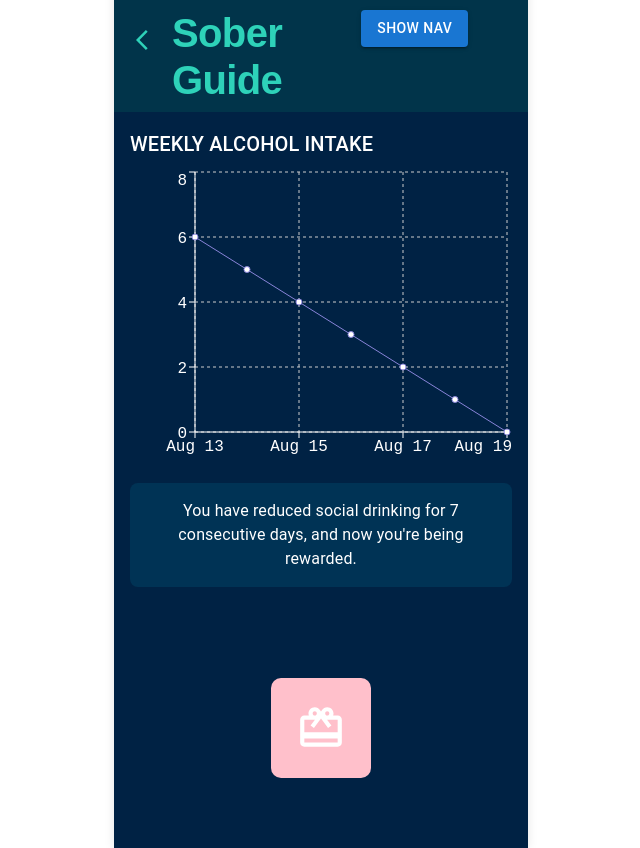
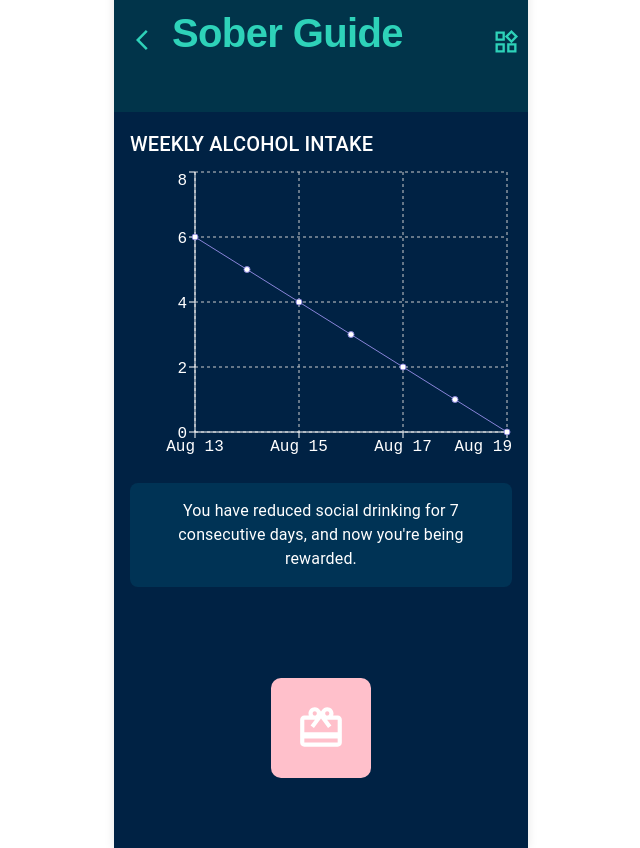
Before and after one commit to New-Designers/sober-guide-react-front-end, a React (Vite) app: page /reward in a window 1280 px wide. Shown: the whole page, without its empty margins (319-959 px from the left). Built offline with nearby package versions, Linux system fonts and the light colour scheme.

Commit message:
edit_nav_bar_motive

```diff
--- a/src/App.tsx
+++ b/src/App.tsx
@@ -10,7 +10,7 @@ import SGTitle from './components/SGTitle/SGTitle';
 import NavBar from './components/NavBar/NavBar';
 
 function App() {
-  const apiKey = 'AIzaSyA3L4eTGBZiSi5bagL1kmhRwRVYa3RNxP0'; // Replace with your actual API key
+  const apiKey = 'AIzaSyA3L4eTGBZiSi5bagL1kmhRwRVYa3RNxP0';
 
   return (
     <Router>
@@ -19,7 +19,9 @@ function App() {
           <header className="header">
             <BackButton />
             <SGTitle />
-            <NavBar />
+            <div className="nav-bar">
+              <NavBar />
+            </div>
           </header>
           <main className="content">
             <Routes>
--- a/src/components/NavBar/NavBar.tsx
+++ b/src/components/NavBar/NavBar.tsx
@@ -1,11 +1,14 @@
-import React, { useState } from 'react';
+import React, { useState, useRef, useEffect } from 'react';
 import { useNavigate } from 'react-router-dom';
-import { Box, Button, Grow, List, ListItemButton, ListItemIcon, ListItemText } from '@mui/material';
+import { Box, Grow, List, ListItemButton, ListItemIcon, ListItemText, IconButton } from '@mui/material';
 import AccountCircleIcon from '@mui/icons-material/AccountCircle';
 import MapIcon from '@mui/icons-material/Map';
 import EmojiEventsIcon from '@mui/icons-material/EmojiEvents';
 import TipsAndUpdatesIcon from '@mui/icons-material/TipsAndUpdates';
 import TourIcon from '@mui/icons-material/Tour';
+import WidgetsOutlinedIcon from '@mui/icons-material/WidgetsOutlined';
+import WidgetsIcon from '@mui/icons-material/Widgets';
+import { keyframes, styled } from '@mui/system';
 
 interface NavItem {
   text: string;
@@ -13,18 +16,63 @@ interface NavItem {
   path: string;
 }
 
+const shakeAnimation = keyframes`
+  0% { transform: rotate(0deg); }
+  25% { transform: rotate(10deg); }
+  50% { transform: rotate(0eg); }
+  75% { transform: rotate(-10deg); }
+  100% { transform: rotate(0deg); }
+`;
+
+const AnimatedIconButton = styled(IconButton)(() => ({
+  color: '#2ED2B9',
+  '&.active': {
+    color: '#2ED2B9',
+  },
+}));
+
 const NavBar: React.FC = () => {
-  const [checked, setChecked] = useState(false);
+  const [isNavOpen, setIsNavOpen] = useState(false);
+  const [isAnimating, setIsAnimating] = useState(false);
   const navigate = useNavigate();
+  const navRef = useRef<HTMLDivElement>(null);
 
-  const toggleChecked = () => {
-    setChecked((prev) => !prev);
+  const triggerAnimation = () => {
+    setIsAnimating(true);
+    setTimeout(() => setIsAnimating(false), 300);
+  };
+
+  const toggleNav = () => {
+    triggerAnimation();
+    setIsNavOpen((prev) => !prev);
+  };
+
+  const closeNav = () => {
+    if (isNavOpen) {
+      triggerAnimation();
+      setIsNavOpen(false);
+    }
   };
 
   const handleNavigation = (path: string) => {
+    closeNav();
     navigate(path);
-    setChecked(false);
   };
+
+  const handleClickOutside = (event: MouseEvent | TouchEvent) => {
+    if (navRef.current && !navRef.current.contains(event.target as Node) && isNavOpen) {
+      closeNav();
+    }
+  };
+
+  useEffect(() => {
+    document.addEventListener('mousedown', handleClickOutside);
+    document.addEventListener('touchstart', handleClickOutside);
+    return () => {
+      document.removeEventListener('mousedown', handleClickOutside);
+      document.removeEventListener('touchstart', handleClickOutside);
+    };
+  }, [isNavOpen]);
 
   const navItems: NavItem[] = [
     { text: 'Account', icon: <AccountCircleIcon />, path: '/login' },
@@ -35,16 +83,32 @@ const NavBar: React.FC = () => {
   ];
 
   return (
-    <div>
-      <Button variant="contained" onClick={toggleChecked}>
-        {checked ? 'Hide Nav' : 'Show Nav'}
-      </Button>
+    <Box sx={{ width: '100%' }} ref={navRef}>
+      <Box sx={{ display: 'flex', justifyContent: 'flex-end', margin: '0 2 2 0' }}>
+        <AnimatedIconButton
+          onClick={toggleNav}
+          className={isNavOpen ? 'active' : ''}
+          sx={{
+            animation: isAnimating ? `${shakeAnimation} 0.3s ease-in-out` : 'none',
+            '&:focus': {
+              outline: 'none',
+              boxShadow: 'none',
+            },
+          }}
+        >
+          {isNavOpen ? (
+            <WidgetsIcon sx={{ fontSize: 28 }} />
+          ) : (
+            <WidgetsOutlinedIcon sx={{ fontSize: 28 }} />
+          )}
+        </AnimatedIconButton>
+      </Box>
       <Box sx={{ display: 'flex', flexDirection: 'column', marginTop: 2 }}>
         <List>
           {navItems.map((item, index) => (
             <Grow
               key={item.text}
-              in={checked}
+              in={isNavOpen}
               style={{ transformOrigin: 'top' }}
               timeout={(index + 1) * 250}
             >
@@ -53,7 +117,7 @@ const NavBar: React.FC = () => {
                   padding: '12px 15px',
                   backgroundColor: '#2ED2B9',
                   color: 'white',
-                  borderRadius: 3,
+                  borderRadius: 4,
                   marginBottom: 1.5,
                   marginRight: 1,
                   '&:hover': {
@@ -62,20 +126,26 @@ const NavBar: React.FC = () => {
                 }}
                 onClick={() => handleNavigation(item.path)}
               >
-                <ListItemIcon sx={{ minWidth: '40px', color: 'white' }}>
+                <ListItemIcon sx={{ minWidth: '30px', color: 'white' }}>
                   {item.icon}
                 </ListItemIcon>
                 <ListItemText
                   primary={item.text}
-                  sx={{ marginLeft: '16px' }}
-                  primaryTypographyProps={{ style: { fontSize: '16px' } }}
+                  sx={{
+                    marginLeft: '16px',
+                    '& .MuiListItemText-primary': {
+                      fontFamily: "'Courier New', Courier, monospace",
+                      fontSize: '17px',
+                      fontWeight: 'bold',
+                    },
+                  }}
                 />
               </ListItemButton>
             </Grow>
           ))}
         </List>
       </Box>
-    </div>
+    </Box>
   );
 };
 
--- a/src/styles/global.css
+++ b/src/styles/global.css
@@ -49,6 +49,7 @@ html, body {
 }
 
 .header {
+  position: relative;
   margin: 0;
   height: fit-content;
   width: 100%;
@@ -58,10 +59,16 @@ html, body {
   right: 0;
   z-index: 1000;
   display: flex;
-  justify-content: space-between;
   padding: 10px;
   height: 80px;
   background-color: #01344A;
+}
+
+.nav-bar {
+  position: absolute;
+  top: 20px;
+  right: 0px;
+  z-index: 9999;
 }
 
 .content {
```
